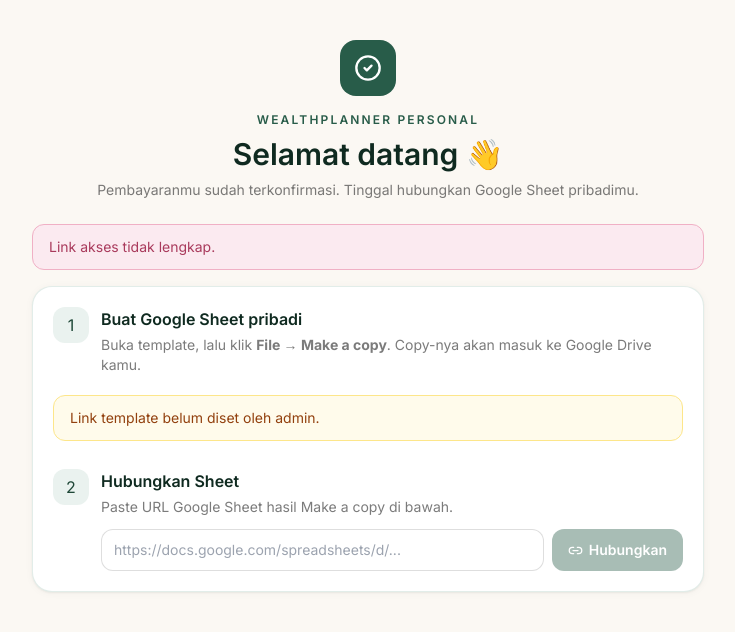
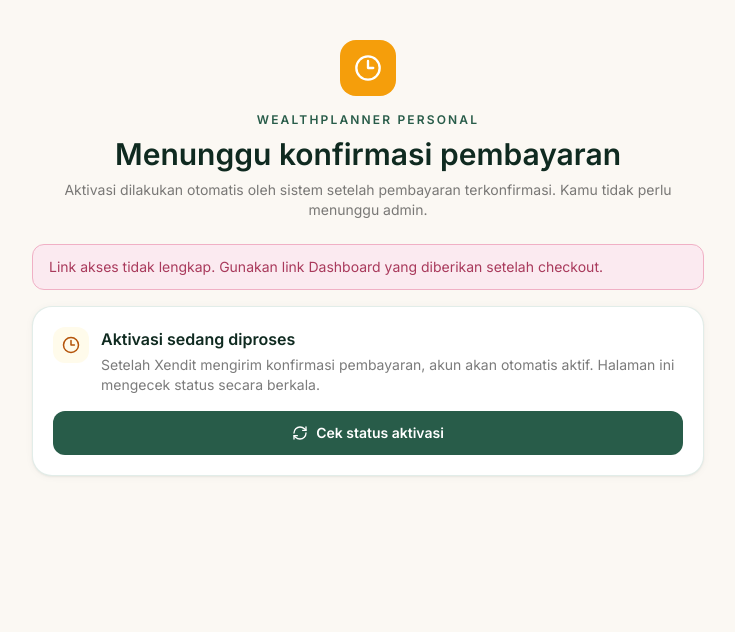
Before and after one commit to jasminework2023/personal-wealthplanner, a React (Vite) app: page /dashboard/welcome in a window 1280 px wide. Shown: the top 632 px of the page, without its empty margins (272-1007 px from the left). Built offline with nearby package versions, Linux system fonts and the light colour scheme; no server answers; the HTML template or start-up script is replaced by a standard one.

Commit message:
Update DashboardWelcome.tsx

```diff
--- a/src/pages/DashboardWelcome.tsx
+++ b/src/pages/DashboardWelcome.tsx
@@ -1,5 +1,5 @@
-import { useEffect, useState } from "react";
-import { ArrowRight, CheckCircle2, ExternalLink, FileSpreadsheet, Loader2, Link2 } from "lucide-react";
+import { useCallback, useEffect, useState } from "react";
+import { ArrowRight, CheckCircle2, Clock3, ExternalLink, FileSpreadsheet, Loader2, Link2, RefreshCw } from "lucide-react";
 import { useNavigate, useSearchParams } from "react-router-dom";
 import { Card } from "../components/Card";
 import { setStoredToken } from "../lib/useFinanceData";
@@ -14,34 +14,52 @@ export function DashboardWelcome() {
   const [spreadsheet, setSpreadsheet] = useState("");
   const [loading, setLoading] = useState(true);
   const [connecting, setConnecting] = useState(false);
+  const [checking, setChecking] = useState(false);
   const [error, setError] = useState("");
   const [success, setSuccess] = useState("");
+
+  const checkActivation = useCallback(async (silent = false) => {
+    if (!token) return;
+    if (!silent) setChecking(true);
+    try {
+      const res = await fetch(`${API_BASE}/access?ref=${encodeURIComponent(token)}&t=${Date.now()}`, {
+        cache: "no-store",
+      });
+      const body = await res.json();
+      if (!res.ok) throw new Error(body.error || "Gagal mengecek status akun.");
+      setData(body);
+      if (body.spreadsheetUrl) setSpreadsheet(body.spreadsheetUrl);
+      setError("");
+    } catch (e) {
+      if (!silent) setError(e instanceof Error ? e.message : "Gagal mengecek status aktivasi.");
+    } finally {
+      if (!silent) setChecking(false);
+      setLoading(false);
+    }
+  }, [token]);
 
   useEffect(() => {
     const ref = searchParams.get("ref") || searchParams.get("token") || "";
     if (!ref) {
       setLoading(false);
-      setError("Link akses tidak lengkap.");
+      setError("Link akses tidak lengkap. Gunakan link Dashboard yang diberikan setelah checkout.");
       return;
     }
     setToken(ref);
     setStoredToken(ref);
-    fetch(`${API_BASE}/access?ref=${encodeURIComponent(ref)}`)
-      .then(async (res) => {
-        const body = await res.json();
-        if (!res.ok) throw new Error(body.error || "Gagal mengecek pembayaran.");
-        return body;
-      })
-      .then((body) => {
-        setData(body);
-        if (body.spreadsheetUrl) setSpreadsheet(body.spreadsheetUrl);
-      })
-      .catch((e) => setError(e instanceof Error ? e.message : "Gagal mengecek akses."))
-      .finally(() => setLoading(false));
   }, [searchParams]);
 
+  useEffect(() => {
+    if (!token) return;
+    checkActivation();
+    const interval = window.setInterval(() => checkActivation(true), 5000);
+    return () => window.clearInterval(interval);
+  }, [token, checkActivation]);
+
   async function connectSheet() {
-    setError(""); setSuccess(""); setConnecting(true);
+    setError("");
+    setSuccess("");
+    setConnecting(true);
     try {
       const res = await fetch(`${API_BASE}/connect-sheet`, {
         method: "POST",
@@ -60,51 +78,109 @@ export function DashboardWelcome() {
     }
   }
 
-  if (loading) return <div className="min-h-screen flex items-center justify-center text-charcoal/50"><Loader2 className="animate-spin"/></div>;
+  if (loading) {
+    return (
+      <div className="min-h-screen flex items-center justify-center text-charcoal/50">
+        <Loader2 className="animate-spin" />
+      </div>
+    );
+  }
+
+  const active = Boolean(data?.paymentActive);
+  const ready = Boolean(data?.ready);
 
   return (
     <div className="min-h-screen bg-cream px-4 py-10">
       <div className="mx-auto max-w-2xl">
         <div className="mb-6 text-center">
-          <div className="mx-auto mb-4 flex h-14 w-14 items-center justify-center rounded-2xl bg-forest-600 text-white"><CheckCircle2 size={28}/></div>
+          <div className={`mx-auto mb-4 flex h-14 w-14 items-center justify-center rounded-2xl ${active ? "bg-forest-600" : "bg-amber-500"} text-white`}>
+            {active ? <CheckCircle2 size={28} /> : <Clock3 size={28} />}
+          </div>
           <p className="text-xs font-semibold uppercase tracking-[0.18em] text-forest-600">Wealthplanner Personal</p>
-          <h1 className="mt-2 text-3xl font-semibold text-forest-900">Selamat datang{data?.username ? `, ${data.username}` : ""} 👋</h1>
-          <p className="mt-2 text-sm text-charcoal/60">Pembayaranmu sudah terkonfirmasi. Tinggal hubungkan Google Sheet pribadimu.</p>
+          <h1 className="mt-2 text-3xl font-semibold text-forest-900">
+            {active ? `Selamat datang${data?.username ? `, ${data.username}` : ""} 👋` : "Menunggu konfirmasi pembayaran"}
+          </h1>
+          <p className="mt-2 text-sm text-charcoal/60">
+            {active
+              ? "Akses kamu sudah aktif. Tinggal hubungkan Google Sheet pribadi jika belum tersambung."
+              : "Aktivasi dilakukan otomatis oleh sistem setelah pembayaran terkonfirmasi. Kamu tidak perlu menunggu admin."}
+          </p>
         </div>
 
         {error && <div className="mb-4 rounded-xl border border-rose-200 bg-rose-50 px-4 py-3 text-sm text-rose-700">{error}</div>}
         {success && <div className="mb-4 rounded-xl border border-forest-100 bg-forest-50 px-4 py-3 text-sm text-forest-700">{success}</div>}
 
+        {!active && (
+          <Card>
+            <div className="space-y-4">
+              <div className="flex gap-3">
+                <div className="flex h-9 w-9 shrink-0 items-center justify-center rounded-xl bg-amber-50 text-amber-700"><Clock3 size={18} /></div>
+                <div>
+                  <h2 className="font-semibold text-forest-900">Aktivasi sedang diproses</h2>
+                  <p className="mt-1 text-sm text-charcoal/60">
+                    Setelah Xendit mengirim konfirmasi pembayaran, akun akan otomatis aktif. Halaman ini mengecek status secara berkala.
+                  </p>
+                </div>
+              </div>
+              <button
+                onClick={() => checkActivation()}
+                disabled={checking}
+                className="inline-flex w-full items-center justify-center gap-2 rounded-xl bg-forest-600 px-4 py-3 text-sm font-semibold text-white hover:bg-forest-700 disabled:opacity-50"
+              >
+                {checking ? <Loader2 size={16} className="animate-spin" /> : <RefreshCw size={16} />}
+                {checking ? "Mengecek..." : "Cek status aktivasi"}
+              </button>
+            </div>
+          </Card>
+        )}
+
+        {active && (
           <Card>
             <div className="space-y-5">
               <div className="flex gap-3">
                 <div className="flex h-9 w-9 shrink-0 items-center justify-center rounded-xl bg-forest-50 text-forest-700">1</div>
-              <div><h2 className="font-semibold text-forest-900">Buat Google Sheet pribadi</h2><p className="mt-1 text-sm text-charcoal/60">Buka template, lalu klik <b>File → Make a copy</b>. Copy-nya akan masuk ke Google Drive kamu.</p></div>
+                <div>
+                  <h2 className="font-semibold text-forest-900">Buat Google Sheet pribadi</h2>
+                  <p className="mt-1 text-sm text-charcoal/60">Buka template, lalu klik <b>File → Make a copy</b>. Copy-nya akan masuk ke Google Drive kamu.</p>
+                </div>
               </div>
 
               {data?.templateUrl ? (
                 <a href={data.templateUrl} target="_blank" rel="noreferrer" className="flex items-center justify-between rounded-xl border border-forest-200 bg-forest-50 px-4 py-3 text-sm font-semibold text-forest-800 hover:bg-forest-100">
-                <span className="flex items-center gap-2"><FileSpreadsheet size={18}/> Buka Template Google Sheet</span><ExternalLink size={16}/>
+                  <span className="flex items-center gap-2"><FileSpreadsheet size={18} /> Buka Template Google Sheet</span><ExternalLink size={16} />
                 </a>
               ) : (
                 <div className="rounded-xl border border-amber-200 bg-amber-50 px-4 py-3 text-sm text-amber-800">Link template belum diset oleh admin.</div>
               )}
 
-            {data?.serviceAccountEmail && <p className="text-xs text-charcoal/55">Setelah membuat copy, share Sheet tersebut ke <b className="text-charcoal/75">{data.serviceAccountEmail}</b> agar sistem bisa membaca dan memperbarui data.</p>}
+              {data?.serviceAccountEmail && (
+                <p className="text-xs text-charcoal/55">
+                  Setelah membuat copy, share Sheet tersebut ke <b className="text-charcoal/75">{data.serviceAccountEmail}</b> agar sistem bisa membaca dan memperbarui data.
+                </p>
+              )}
 
               <div className="flex gap-3 pt-2">
                 <div className="flex h-9 w-9 shrink-0 items-center justify-center rounded-xl bg-forest-50 text-forest-700">2</div>
-              <div className="min-w-0 flex-1"><h2 className="font-semibold text-forest-900">Hubungkan Sheet</h2><p className="mt-1 text-sm text-charcoal/60">Paste URL Google Sheet hasil Make a copy di bawah.</p>
+                <div className="min-w-0 flex-1">
+                  <h2 className="font-semibold text-forest-900">Hubungkan Sheet</h2>
+                  <p className="mt-1 text-sm text-charcoal/60">Paste URL Google Sheet hasil Make a copy di bawah.</p>
                   <div className="mt-3 flex gap-2">
-                  <input value={spreadsheet} onChange={(e) => setSpreadsheet(e.target.value)} placeholder="https://docs.google.com/spreadsheets/d/..." className="min-w-0 flex-1 rounded-xl border border-charcoal/15 bg-white px-3 py-2.5 text-sm outline-none focus:border-forest-400 focus:ring-2 focus:ring-forest-50"/>
-                  <button onClick={connectSheet} disabled={!spreadsheet.trim() || connecting} className="inline-flex shrink-0 items-center gap-1.5 rounded-xl bg-forest-600 px-4 py-2.5 text-sm font-semibold text-white hover:bg-forest-700 disabled:opacity-40">{connecting ? <Loader2 size={15} className="animate-spin"/> : <Link2 size={15}/>} Hubungkan</button>
+                    <input value={spreadsheet} onChange={(e) => setSpreadsheet(e.target.value)} placeholder="https://docs.google.com/spreadsheets/d/..." className="min-w-0 flex-1 rounded-xl border border-charcoal/15 bg-white px-3 py-2.5 text-sm outline-none focus:border-forest-400 focus:ring-2 focus:ring-forest-50" />
+                    <button onClick={connectSheet} disabled={!spreadsheet.trim() || connecting} className="inline-flex shrink-0 items-center gap-1.5 rounded-xl bg-forest-600 px-4 py-2.5 text-sm font-semibold text-white hover:bg-forest-700 disabled:opacity-40">
+                      {connecting ? <Loader2 size={15} className="animate-spin" /> : <Link2 size={15} />} Hubungkan
+                    </button>
                   </div>
                 </div>
               </div>
 
-            {data?.ready && data?.dashboardUrl && <button onClick={() => navigate("/")} className="flex w-full items-center justify-center gap-2 rounded-xl border border-charcoal/10 bg-white px-4 py-3 text-sm font-semibold text-charcoal/75 hover:border-forest-200 hover:text-forest-700">Masuk ke Dashboard <ArrowRight size={16}/></button>}
+              {ready && data?.dashboardUrl && (
+                <button onClick={() => navigate("/")} className="flex w-full items-center justify-center gap-2 rounded-xl border border-charcoal/10 bg-white px-4 py-3 text-sm font-semibold text-charcoal/75 hover:border-forest-200 hover:text-forest-700">
+                  Masuk ke Dashboard <ArrowRight size={16} />
+                </button>
+              )}
             </div>
           </Card>
+        )}
       </div>
     </div>
   );
```
Lines whose indentation alone changed are shown as unchanged.
